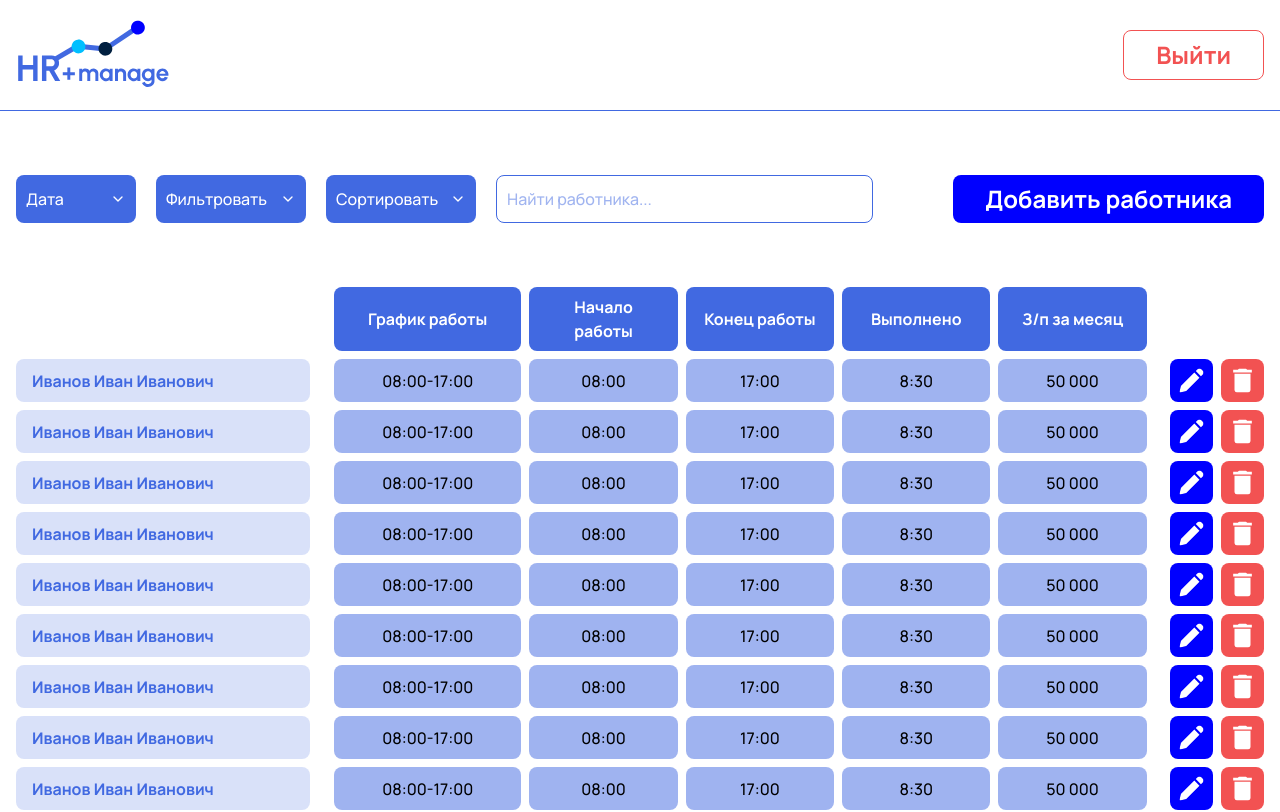
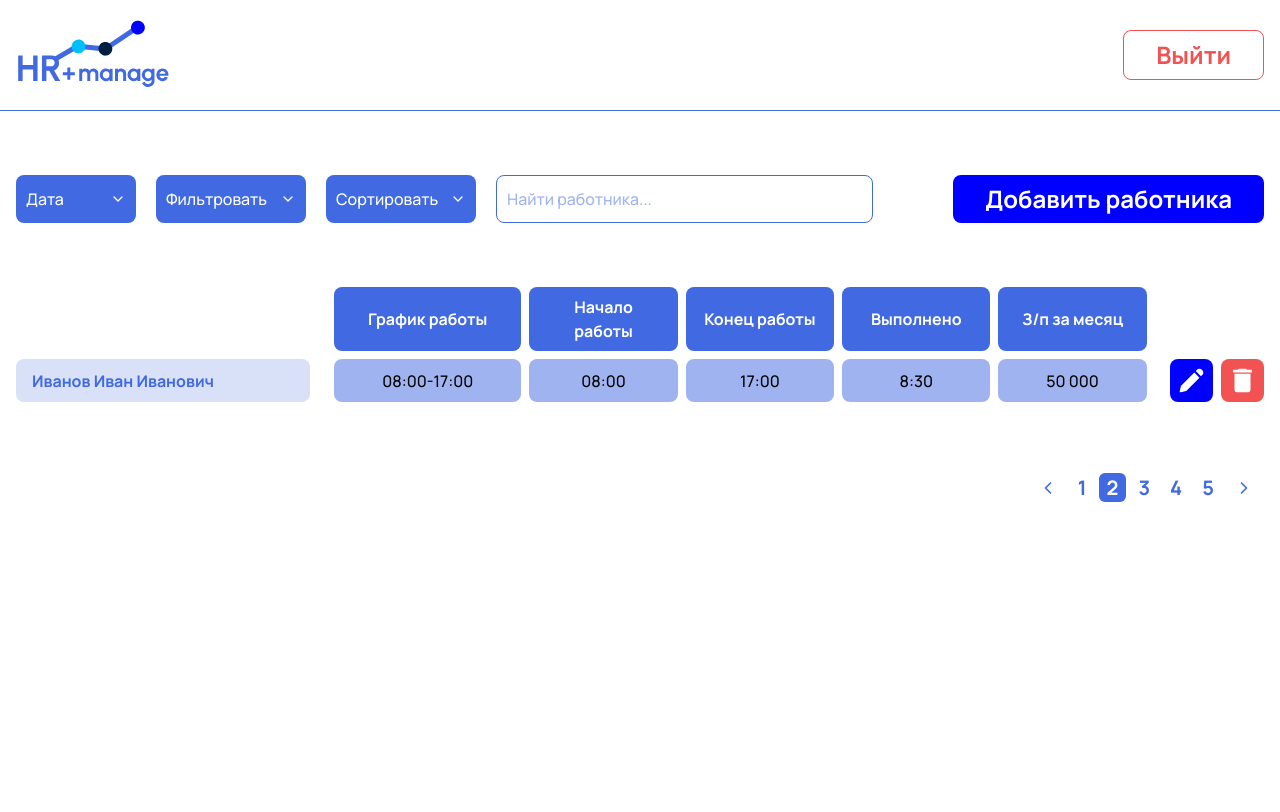
Before and after one commit to The73756/hr-manage, a Next.js app: page / in a window 1280 px wide. Shown: the top 812 px of the page. Built offline with nearby package versions, Linux system fonts and the light colour scheme; data requests are answered from the project's data file; sample sign-in values are in the browser's storage.

Commit message:
get employees

```diff
--- /dev/null
+++ b/api/employee-api.ts
@@ -0,0 +1,23 @@
+import { apiUrl } from ".";
+
+export const getEmployees = async () => {
+  try {
+    if (apiUrl) {
+      const res = await fetch(apiUrl + "/users", {
+        headers: {
+          "Content-Type": "application/json",
+        },
+        next: {
+          revalidate: false,
+          tags: ["employee"],
+        },
+      });
+      if (!res.ok) {
+        throw new Error("Failed get employees");
+      }
+      return res.json();
+    }
+  } catch (error) {
+    console.error(error);
+  }
+};
--- a/api/index.ts
+++ b/api/index.ts
@@ -1,3 +1,4 @@
 export { login } from "./user-api";
+export { getEmployees } from "./employee-api";
 
 export const apiUrl = process.env.NEXT_PUBLIC_API_URL;
--- a/app/page.tsx
+++ b/app/page.tsx
@@ -1,3 +1,4 @@
+import { getEmployees } from "@/api";
 import { EmployeesTable } from "@/components/employees-table";
 import { FilterBar } from "@/components/filter-bar";
 import { Header } from "@/components/header";
@@ -10,14 +11,17 @@ import {
   PaginationNext,
   PaginationPrevious,
 } from "@/components/ui/pagination";
+import { User } from "@/types/user";
 
-export default function Home() {
+export default async function Home() {
+  const employees = (await getEmployees()) as User[];
+
   return (
     <ProtectedRoute>
       <Header />
       <div className="py-16 container">
         <FilterBar />
-        <EmployeesTable />
+        <EmployeesTable employees={employees} />
         <Pagination>
           <PaginationContent>
             <PaginationItem>
--- a/components/employees-table.tsx
+++ b/components/employees-table.tsx
@@ -14,8 +14,13 @@ import {
   DialogTrigger,
 } from "@/components/ui/dialog";
 import { DialogClose } from "@radix-ui/react-dialog";
+import { User } from "@/types/user";
 
-export const EmployeesTable = () => {
+interface EmployeesTableProps {
+  employees: User[];
+}
+
+export const EmployeesTable = ({ employees }: EmployeesTableProps) => {
   return (
     <div className="my-16 overflow-x-auto">
       <div className="w-full min-w-[915px]">
@@ -32,12 +37,14 @@ export const EmployeesTable = () => {
             <span />
           </div>
         </div>
-        {[1, 2, 3, 4, 5, 6, 7, 8, 9, 10].map((employee) => (
+        {employees.map((employee) => (
           <div
-            key={employee}
+            key={employee.id}
             className="gap-4 lg:gap-6 grid grid-cols-5 md:grid-cols-4 mb-2 w-full"
           >
-            <EmployeeCell id={employee}>Иванов Иван Иванович</EmployeeCell>
+            <EmployeeCell id={employee.id}>
+              {employee.surname} {employee.name} {employee.patronymic}
+            </EmployeeCell>
             <div className="gap-2 grid grid-cols-[repeat(24,minmax(0,1fr))] col-span-4 md:col-span-3">
               <TableCell className="col-span-4 lg:col-span-5">
                 08:00-17:00
--- a/components/protected-route.tsx
+++ b/components/protected-route.tsx
@@ -21,7 +21,7 @@ export const ProtectedRoute = ({ children }: ProtectedRouteProps) => {
     } else {
       router.push("/login");
     }
-  }, [auth, router]);
+  }, []);
 
   return auth ? children : null;
 };
```
